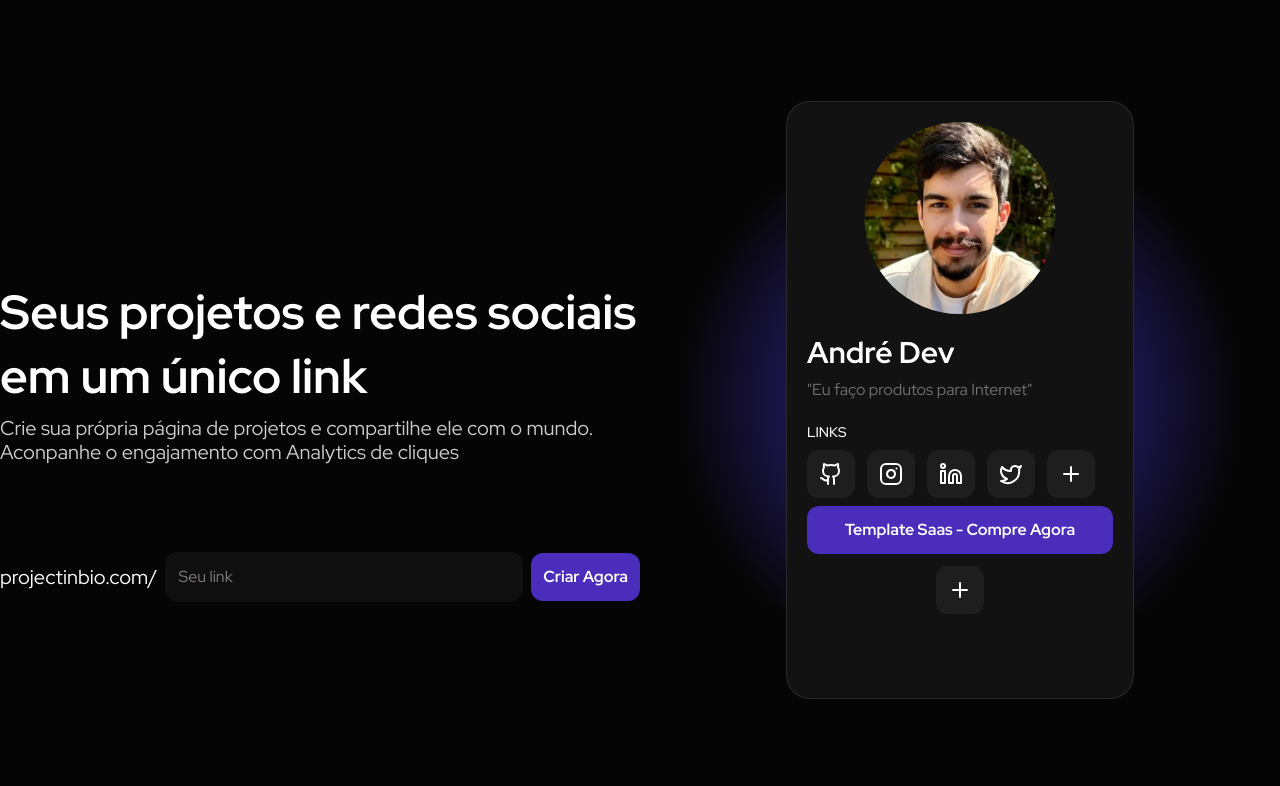
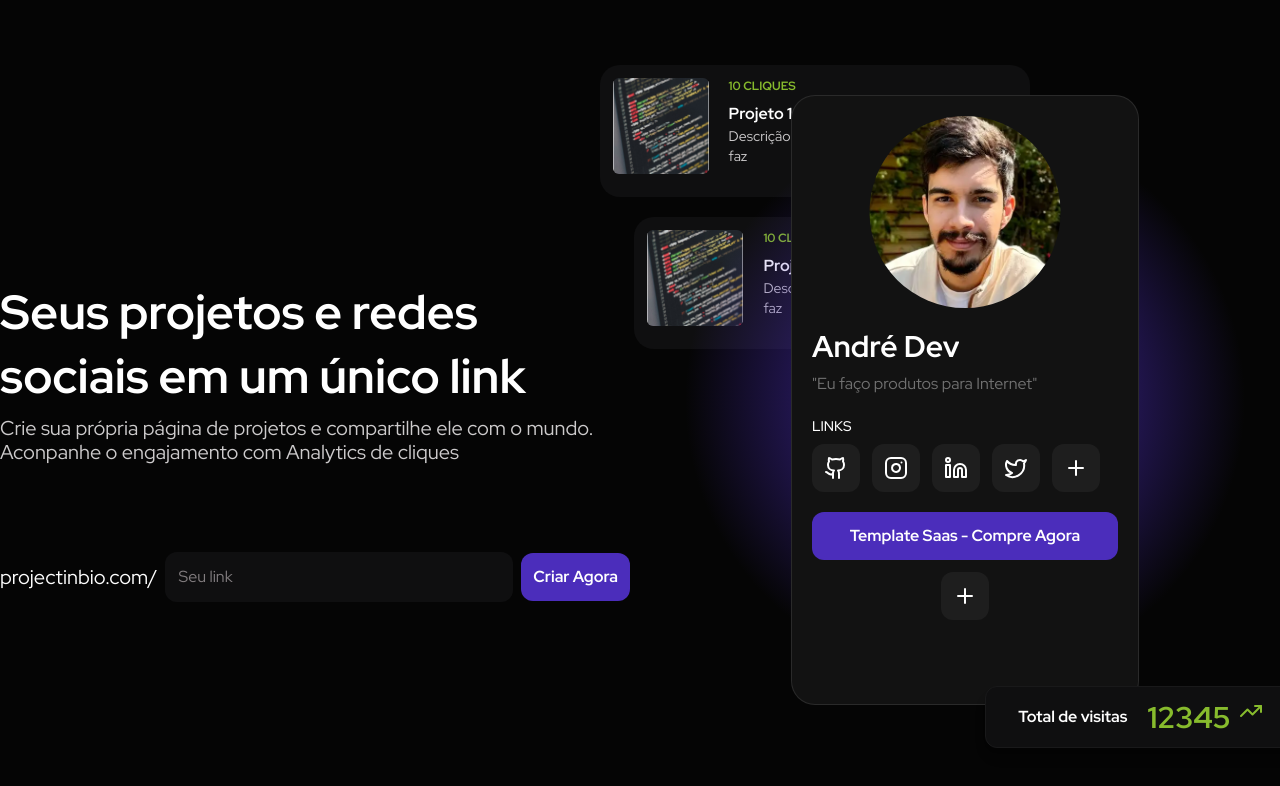
Before and after one commit to gabrielNunesKlein/project-in-bio, a Next.js app: page / in a window 1280 px wide. Shown: the top 786 px of the page. Built offline with nearby package versions, Linux system fonts and the light colour scheme.

Commit message:
Feat: project-card, total-visit component

```diff
--- /dev/null
+++ b/app/components/commons/project-card.tsx
@@ -0,0 +1,26 @@
+
+
+export default function ProjectCard() {
+  return (
+    <div className="w-[430px] h-[132px] flex gap-5 bg-background-secondary p-3 rounded-[20px] border border-transparent hover:border-border-secondary">
+      <div className="size-24 rounded-md overflow-hidden flex-shrink-0">
+        <img
+          src="/project1.jpg"
+          alt="Projeto"
+          className="w-full h-full object-cover"
+        />
+      </div>
+      <div className="flex flex-col gap-2">
+        <span className="uppercase text-xs font-bold text-accent-green">
+          10 cliques
+        </span>
+        <div className="flex flex-col">
+          <span className="text-white font-bold">Projeto 1</span>
+          <span className="text-content-body text-sm">
+            Descrição super detalhada do que o projeto faz
+          </span>
+        </div>
+      </div>
+    </div>
+  );
+}
--- /dev/null
+++ b/app/components/commons/total-visit.tsx
@@ -0,0 +1,18 @@
+import { TrendingUp } from "lucide-react";
+
+
+export default function TotalVisit() {
+    return (
+        <div className="w-min whitespace-nowrap flex items-center gap-5 bg-background-secondary border border-border-primary px-8 py-3 rounded-xl shadow-lg">
+            <span className="font-bold text-white">Total de visitas</span>
+            <div className="flex item-centar gap-2 text-accent-green">
+                <span className="text-3xl font-bold">12345</span>
+                <TrendingUp />
+            </div>
+            {/* <div className="flex items-center gap-2">
+                <button>Portal</button>
+                <button>Sair</button>
+            </div> */}
+        </div>
+    )
+}
--- a/app/components/commons/user-card.tsx
+++ b/app/components/commons/user-card.tsx
@@ -32,7 +32,7 @@
                     ))}
 
                 </div>
-
+            </div>
             <div className='flex flex-col gap-3 w-full h-[172px]'>
                 <div className='w-full flex flex-col items-center gap-3'>
                     <Button className='w-full'>
@@ -44,6 +44,5 @@
                 </div>
             </div>
         </div>
-        </div>
     )
 }
--- a/app/components/leadingPage/hero.tsx
+++ b/app/components/leadingPage/hero.tsx
@@ -1,10 +1,12 @@
+import ProjectCard from "../commons/project-card"
+import TotalVisit from "../commons/total-visit"
 import UseCard from "../commons/user-card"
 import Button from "../ui/button"
 import TextInput from "../ui/text-input"
 
 export default function Hero () {
     return (
-        <div className="flex h-screen">
+        <div className="flex h-screen gap-5">
             <div className="w-full flex flex-col gap-2 mt-[35vh]">
                 <h1 className="text-5xl font-bold text-white leading-[64px]">
                     Seus projetos e redes sociais em um único link
@@ -22,17 +24,17 @@
                 </div>
             </div>
 
-            <div className="w-full items-center flex justify-center bg-[radial-gradient(circle_at_50%_50%,#402dbb,transparent_55%)]">
+            <div className="w-full flex items-center justify-center bg-[radial-gradient(circle_at_50%_50%,#4B2DBB,transparent_55%)]">
                 <div className="relative">
                     <UseCard />
                     <div className="absolute -bottom-[7%] -right-[45%]">
-                        { /* <TotalVisit /> */}
+                        <TotalVisit />
                     </div>
                     <div className="absolute top-[20%] -left-[45%] -z-10">
-                        { /* <ProjectCard /> */}
+                        <ProjectCard />
                     </div>
-                    <div className="absolute -top-[50%] -left-[55%] -z-10">
-                        { /* <ProjectCard /> */}
+                    <div className="absolute -top-[5%] -left-[55%] -z-10">
+                        <ProjectCard />
                     </div>
                 </div>
             </div>
```
Lines whose indentation alone changed are shown as unchanged.
